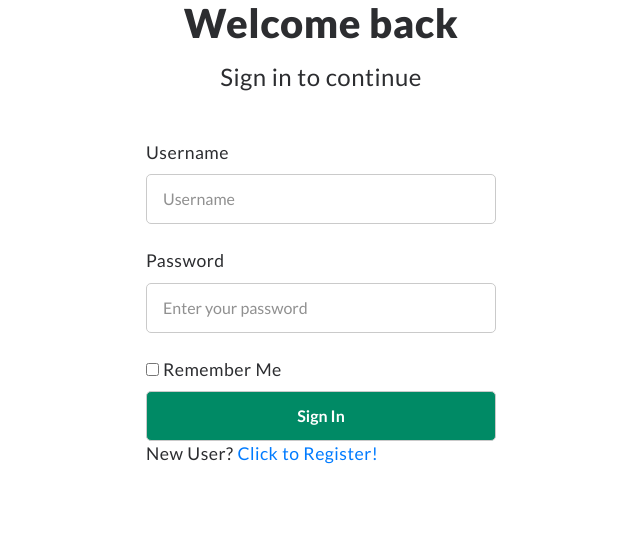
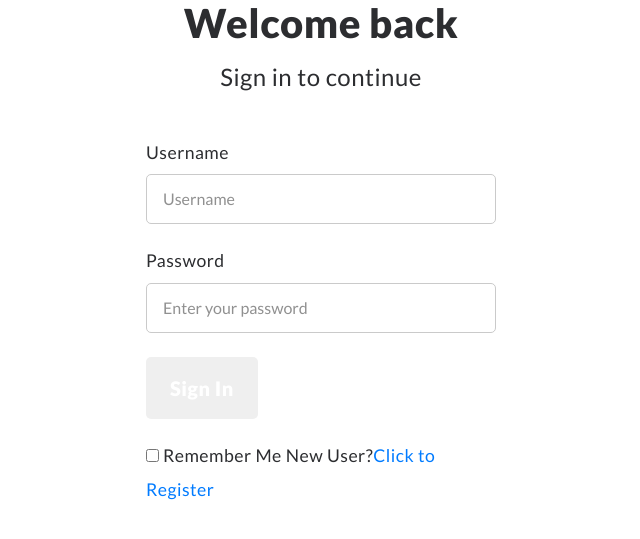
Before and after one commit to brucehow/examinaid, a Flask app: page /login in a window 1280 px wide. Shown: the part 152-691 px from the top of the page, without its empty margins (319-959 px from the left). Run offline with Flask 2, Linux system fonts and the light colour scheme; some libraries are stand-ins or nearby versions.

Commit message:
Add css selector to individual inputs

```diff
--- a/app/static/css/forms.css
+++ b/app/static/css/forms.css
@@ -12,7 +12,7 @@ form > h4 {
   margin-bottom: 1.5rem;
 }
 
-.field > input {
+.userInput {
   border: 1px solid #cacaca;
   border-radius: 5px;
   padding: 0.75rem 1rem;
@@ -20,26 +20,32 @@ form > h4 {
   font-size: 1rem;
 }
 
-.field > input::placeholder {
+.userInput::placeholder {
   opacity: 0.8;
 }
 
-.field > input:focus {
+.userInput:focus {
   outline: none;
 }
 
-.field > input:hover {
+.userInput:hover {
   border-color: #7e7e7e;
 }
 
 .form-btn {
-  font-size: 1rem;
-  font-weight: 700;
-  padding: 0.5rem 1.0rem;
-  background-color: #008a65;
+  border: none;
+  border-radius: 5px;
   color: white;
+  font-weight: 900;
+  font-size: 1.25rem;
+  letter-spacing: 0.03rem;
+  padding: 1.0rem 1.5rem;
 }
 
-.checkbox {
+.form-btn:hover {
+  box-shadow: 0px 8px 15px rgba(0, 0, 0, 0.1);
+}
 
+.form-btn:focus {
+  outline: none;
 }
--- a/app/templates/login.html
+++ b/app/templates/login.html
@@ -9,7 +9,7 @@
 
     <div class="field">
       {{ loginForm.username.label }}
-      {{ loginForm.username(autocomplete="off", placeholder="Username") }}
+      {{ loginForm.username(class="userInput", autocomplete="off", placeholder="Username") }}
       {% for error in loginForm.username.errors %}
       <span style="color: red;">[{{ error }}]</span>
       {% endfor %}
@@ -17,16 +17,23 @@
 
     <div class="field">
       {{ loginForm.password.label }}
-      {{ loginForm.password(placeholder="Enter your password") }}
+      {{ loginForm.password(class="userInput", placeholder="Enter your password") }}
       {% for error in loginForm.password.errors %}
       <span style="color: red;">[{{ error }}]</span>
       {% endfor %}
     </div>
 
     <div class="field">
-      <span class="checkbox">{{ loginForm.remember_me() }} {{ loginForm.remember_me.label }}</span>
       {{ loginForm.submit(class="form-btn") }}
-      <p>New User? <a class="alternate-login" href="{{ url_for('register') }}">Click to Register!</a></p>
+    </div>
+
+    <div class="field-sm">
+      <span class="checkbox">
+        {{ loginForm.remember_me() }} {{ loginForm.remember_me.label }}
+      </span>
+      <span class="new-user">
+        New User?<a class="alternate-login" href="{{ url_for('register') }}">Click to Register</a>
+      </span>
     </div>
   </form>
 {% endblock %}
```
